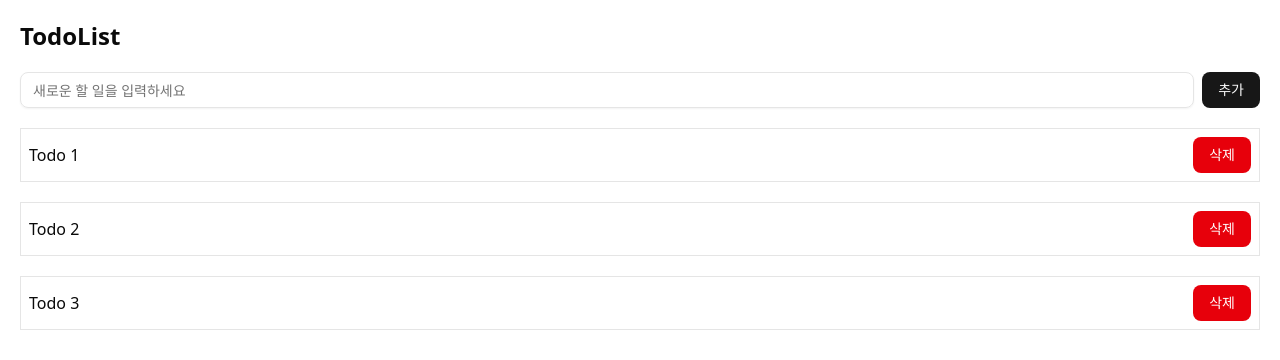
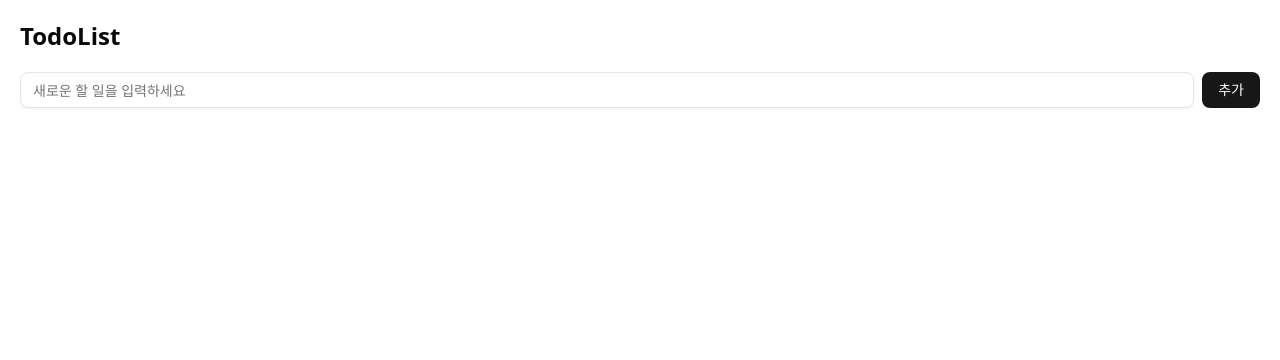
Before and after one commit to seongwoo83/one-bite, a React (Vite) app: page /todolist in a window 1280 px wide. Shown: the top 360 px of the page. Built offline with nearby package versions, Linux system fonts and the light colour scheme.

Commit message:
feat: Add Todolist Function

```diff
--- a/src/components/todo-list/todo-editor.tsx
+++ b/src/components/todo-list/todo-editor.tsx
@@ -1,11 +1,25 @@
 import { Input } from "@/components/ui/input";
 import { Button } from "@/components/ui/button";
+import { useState } from "react";
+import { useCreateTodo } from "@/store/todos";
 
 const TodoEditor = () => {
+	const [content, setContent] = useState("");
+	const createTodo = useCreateTodo();
+
+	const handleAddClick = () => {
+		if (content.trim() === "") return;
+		createTodo(content);
+		setContent("");
+	};
+
 	return (
 		<div className="flex gap-2">
-			<Input placeholder="새로운 할 일을 입력하세요" />
-			<Button>추가</Button>
+			<Input
+				placeholder="새로운 할 일을 입력하세요"
+				onChange={(e) => setContent(e.target.value)}
+			/>
+			<Button onClick={handleAddClick}>추가</Button>
 		</div>
 	);
 };
--- a/src/components/todo-list/todo-item.tsx
+++ b/src/components/todo-list/todo-item.tsx
@@ -1,10 +1,18 @@
 import { Button } from "@/components/ui/button";
-const TodoItem = ({ id, content }: { id: number; content: string }) => {
+import { useDeleteTodos } from "@/store/todos";
+import type { Todo } from "@/types";
+const TodoItem = ({ id, content }: Todo) => {
+	const deleteTodo = useDeleteTodos();
+	const handleDeleteClick = () => {
+		deleteTodo(id);
+	};
 
 	return (
 		<div className="flex items-center justify-between border p-2">
 			{content}
-			<Button variant={"destructive"}>삭제</Button>
+			<Button variant={"destructive"} onClick={handleDeleteClick}>
+				삭제
+			</Button>
 		</div>
 	);
 };
--- a/src/pages/todo-list-page.tsx
+++ b/src/pages/todo-list-page.tsx
@@ -1,26 +1,14 @@
 import TodoEditor from "@/components/todo-list/todo-editor";
 import TodoItem from "@/components/todo-list/todo-item";
+import { useTodos } from "@/store/todos";
 const TodoListPage = () => {
-	const dummyTodos = [
-		{
-			id: 1,
-			content: "Todo 1",
-		},
-		{
-			id: 2,
-			content: "Todo 2",
-		},
-		{
-			id: 3,
-			content: "Todo 3",
-		},
-	];
+	const todos = useTodos();
 
 	return (
 		<div className="flex flex-col gap-5 p-5">
 			<div className="text-2xl font-bold">TodoList</div>
 			<TodoEditor />
-			{dummyTodos.map((todo) => (
+			{todos.map((todo) => (
 				<TodoItem key={todo.id} id={todo.id} content={todo.content} />
 			))}
 		</div>
--- /dev/null
+++ b/src/store/todos.ts
@@ -0,0 +1,41 @@
+import type { Todo } from "@/types";
+import { create } from "zustand";
+import { combine } from "zustand/middleware";
+import { immer } from "zustand/middleware/immer";
+
+const initialState: { todos: Todo[] } = {
+	todos: [],
+};
+
+const useTodosStore = create(
+	immer(
+		combine(initialState, (set) => ({
+			actions: {
+				createTodos: (content: string) => {
+					set((state) =>
+						state.todos.push({
+							id: new Date().getTime(),
+							content: content,
+						}),
+					);
+				},
+				deleteTodos: (targetId: number) => {
+					set((state) => state.todos.filter((todo) => todo.id !== targetId));
+				},
+			},
+		})),
+	),
+);
+
+export const useTodos = () => {
+	const todos = useTodosStore((store) => store.todos);
+	return todos;
+};
+export const useCreateTodo = () => {
+	const createTodo = useTodosStore((store) => store.actions.createTodos);
+	return createTodo;
+};
+export const useDeleteTodos = () => {
+	const deleteTodo = useTodosStore((store) => store.actions.deleteTodos);
+	return deleteTodo;
+};
--- /dev/null
+++ b/src/types.ts
@@ -0,0 +1,4 @@
+export interface Todo {
+	id: number;
+	content: string;
+}
```
